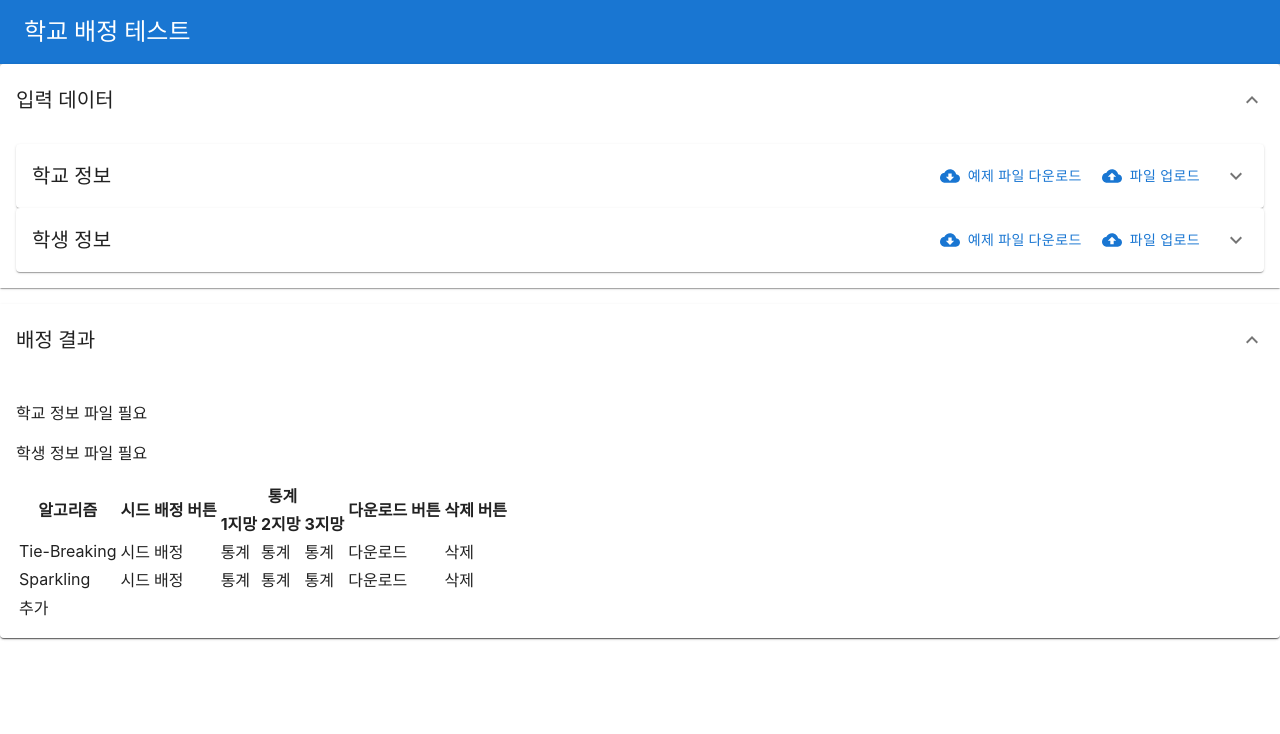
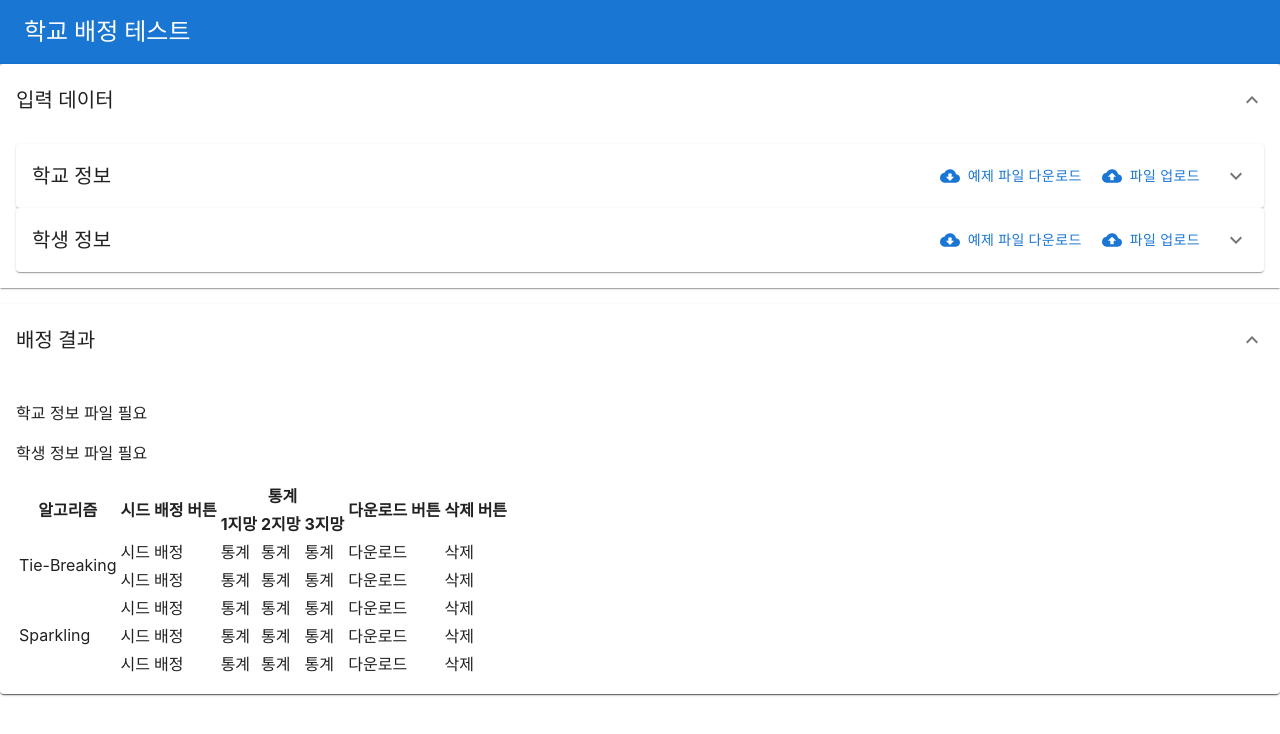
Before and after one commit to ChangjoStar/hive-web-front, a React (Create React App) app: page / in a window 1280 px wide. Shown: the top 734 px of the page. Built offline with nearby package versions, Linux system fonts and the light colour scheme.

Commit message:
refactor directory

```diff
--- a/src/App.js
+++ b/src/App.js
@@ -1,7 +1,7 @@
 import { AppBar, Toolbar, Typography, Paper } from '@mui/material';
 import './App.css';
-import DataInput from './data_input';
-import Statistics from './statistics';
+import DataInput from './input/data_input';
+import Statistics from './output/statistics';
 import SectionAccordian from './section_accordian';
 
 function App() {
--- /dev/null
+++ b/src/output/statistics.js
@@ -0,0 +1,76 @@
+function Statistics() {
+    return (
+        <>
+            <p>학교 정보 파일 필요</p>
+            <p>학생 정보 파일 필요</p>
+            <table>
+                <thead>
+                    <tr>
+                        <th rowSpan={2}>알고리즘</th>
+                        <th rowSpan={2}>시드</th>
+                        <th rowSpan={2}>배정 버튼</th>
+                        <th colSpan={3}>통계</th>
+                        <th rowSpan={2}>다운로드 버튼</th>
+                        <th rowSpan={2}>삭제 버튼</th>
+                    </tr>
+                    <tr>
+                        <th>1지망</th>
+                        <th>2지망</th>
+                        <th>3지망</th>
+                    </tr>
+                </thead>
+                <tbody>
+                    <tr>
+                        <td rowSpan={2}>Tie-Breaking</td>
+                        <td>시드</td>
+                        <td>배정</td>
+                        <td>통계</td>
+                        <td>통계</td>
+                        <td>통계</td>
+                        <td>다운로드</td>
+                        <td>삭제</td>
+                    </tr>
+                    <tr>
+                        <td>시드</td>
+                        <td>배정</td>
+                        <td>통계</td>
+                        <td>통계</td>
+                        <td>통계</td>
+                        <td>다운로드</td>
+                        <td>삭제</td>
+                    </tr>
+                    <tr>
+                        <td rowSpan={3}>Sparkling</td>
+                        <td>시드</td>
+                        <td>배정</td>
+                        <td>통계</td>
+                        <td>통계</td>
+                        <td>통계</td>
+                        <td>다운로드</td>
+                        <td>삭제</td>
+                    </tr>
+                    <tr>
+                        <td>시드</td>
+                        <td>배정</td>
+                        <td>통계</td>
+                        <td>통계</td>
+                        <td>통계</td>
+                        <td>다운로드</td>
+                        <td>삭제</td>
+                    </tr>
+                    <tr>
+                        <td>시드</td>
+                        <td>배정</td>
+                        <td>통계</td>
+                        <td>통계</td>
+                        <td>통계</td>
+                        <td>다운로드</td>
+                        <td>삭제</td>
+                    </tr>
+                </tbody>
+            </table>
+        </>
+    );
+}
+
+export default Statistics;
--- a/src/statistics.js
+++ /dev/null
@@ -1,48 +0,0 @@
-function Statistics() {
-    return (
-        <>
-            <p>학교 정보 파일 필요</p>
-            <p>학생 정보 파일 필요</p>
-            <table>
-                <tr>
-                    <th rowSpan={2}>알고리즘</th>
-                    <th rowSpan={2}>시드</th>
-                    <th rowSpan={2}>배정 버튼</th>
-                    <th colSpan={3}>통계</th>
-                    <th rowSpan={2}>다운로드 버튼</th>
-                    <th rowSpan={2}>삭제 버튼</th>
-                </tr>
-                <tr>
-                    <th>1지망</th>
-                    <th>2지망</th>
-                    <th>3지망</th>
-                </tr>
-                <tr>
-                    <td>Tie-Breaking</td>
-                    <td>시드</td>
-                    <td>배정</td>
-                    <td>통계</td>
-                    <td>통계</td>
-                    <td>통계</td>
-                    <td>다운로드</td>
-                    <td>삭제</td>
-                </tr>
-                <tr>
-                    <td>Sparkling</td>
-                    <td>시드</td>
-                    <td>배정</td>
-                    <td>통계</td>
-                    <td>통계</td>
-                    <td>통계</td>
-                    <td>다운로드</td>
-                    <td>삭제</td>
-                </tr>
-                <tr>
-                    <td colSpan={8}>추가</td>
-                </tr>
-            </table>
-        </>
-    );
-}
-
-export default Statistics;
```
Also changed, not shown: src/input/csv_reader.js (renamed from src/csv_reader.js), src/input/data_input.js (renamed from src/data_input.js).
